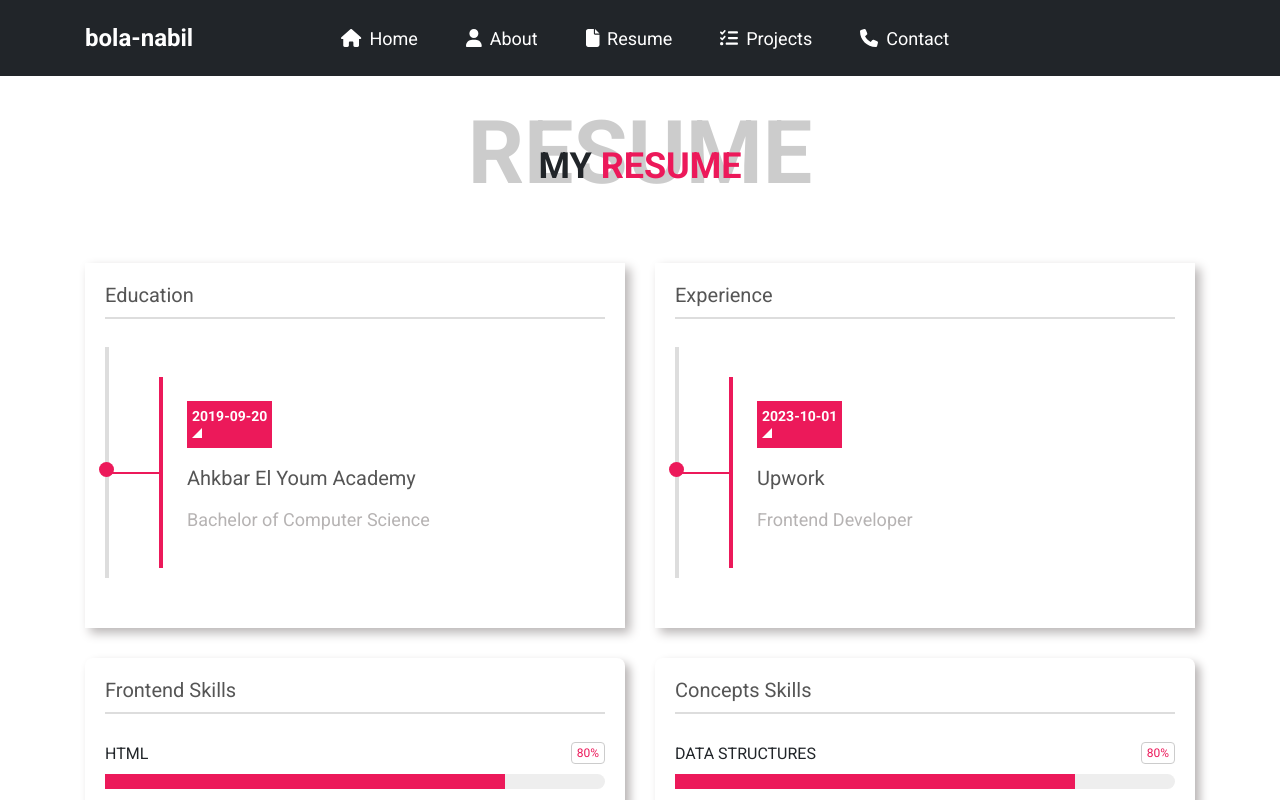
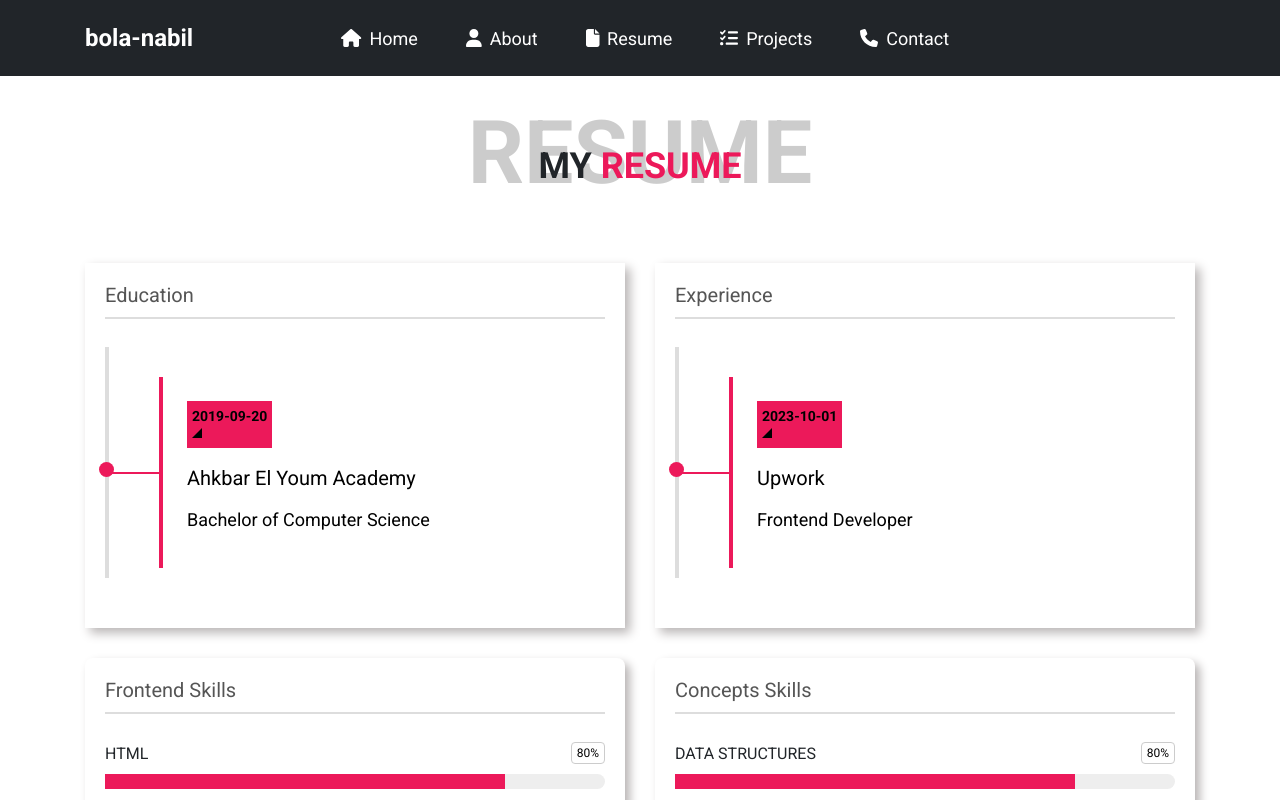
Before and after one commit to bola-nabil/bola-nabil, a React (Create React App) app: page /resume in a window 1280 px wide. Shown: the top 800 px of the page. Built offline with nearby package versions, Linux system fonts and the light colour scheme.

Commit message:
improve lighouse

```diff
--- a/src/components/Skills/Skills.jsx
+++ b/src/components/Skills/Skills.jsx
@@ -15,6 +15,7 @@ const Skills = ({ title, status, style }) => {
             animate={{ width: style }}
             transition={{ duration: 0.8, ease: "easeOut" }}
             role="progressbar"
+            aria-label="skills range"
             aria-valuenow={parseInt(style)}
             aria-valuemin="0"
             aria-valuemax="100"
--- a/src/components/Skills/skills.css
+++ b/src/components/Skills/skills.css
@@ -8,7 +8,7 @@
   border: 1px solid #ccc;
   padding: 3px 5px;
   border-radius: 4px;
-  color: var(--main-color);
+  color: black;
 }
 
 .skill .the-progress {
--- a/src/components/experience/experience.css
+++ b/src/components/experience/experience.css
@@ -39,7 +39,8 @@
   background-color: var(--main-color);
   width: fit-content;
   padding: 5px;
-  color: var(--second-color);
+  color: black;
+  font-weight: bold;
   font-size: 14px;
   margin-bottom: 12px;
 }
@@ -48,7 +49,7 @@
   content: "";
   position: absolute;
   border: 5px solid;
-  border-color: var(--main-color) var(--second-color) var(--second-color)
+  border-color: var(--main-color) black black
     var(--main-color);
   background-color: var(--main-color);
   top: 27px;
@@ -56,12 +57,12 @@
 
 .resume-box .resume-inside h3 {
   font-size: 20px;
-  color: var(--header-color);
+  color: black;
   line-height: 1.8;
 }
 
 .resume-box .resume-inside h3:nth-child(3) {
-  color: #b6b3b3;
+  color: black;
   font-size: 18px;
 }
 
```
